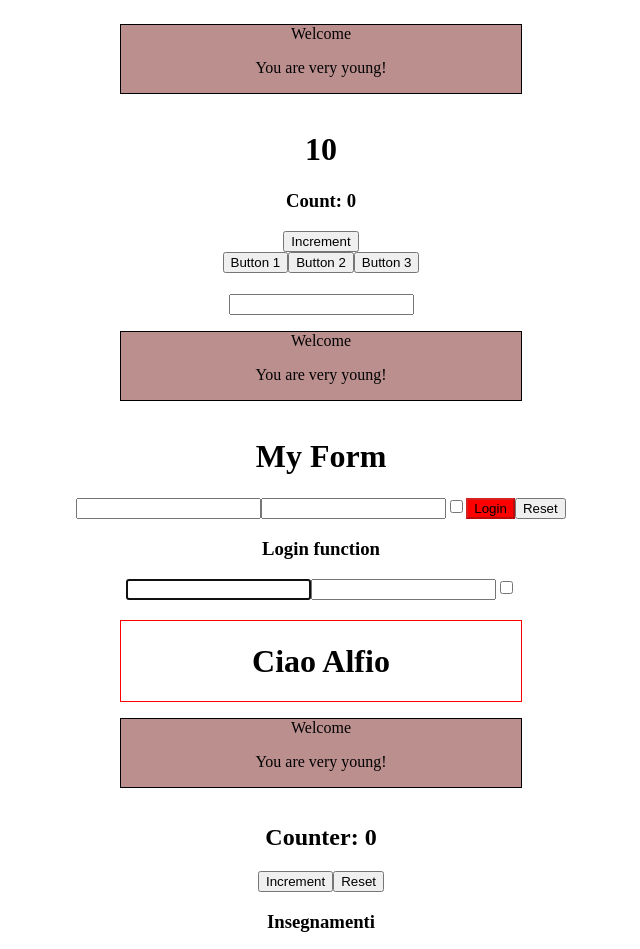
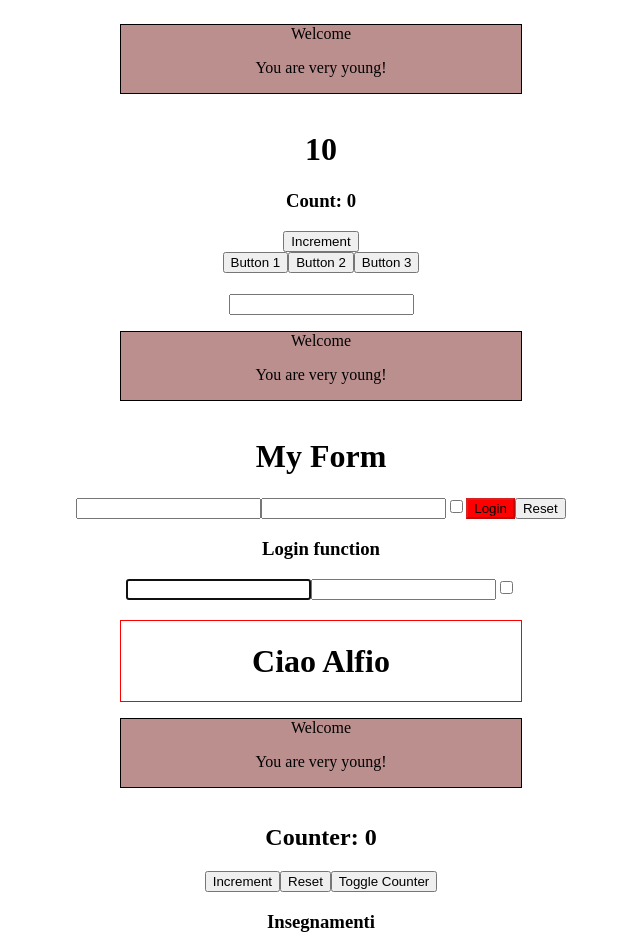
Before and after one commit to GiadaStracqualursi/react-exercises, a React (Create React App) app: page / in a window 1280 px wide. Shown: the top 949 px of the page, without its empty margins (319-959 px from the left). Built offline with nearby package versions, Linux system fonts and the light colour scheme.

Commit message:
useEffect -02

```diff
--- a/src/App.js
+++ b/src/App.js
@@ -15,6 +15,7 @@ import {Welcome} from './Welcome'
 import { WelcomeFunction } from './WelcomeFunction';
 
 function App() {
+
   return (
     <div className="App">
       <Welcome name={<strong>Alfio</strong>} age= {16} />
--- a/src/CounterFunction.js
+++ b/src/CounterFunction.js
@@ -4,7 +4,19 @@ export function CounterFunction({initialValue = 0}){
 
     const [counter, setCounter] = useState(initialValue)
 
-    useEffect(()=>{}, [counter])
+    useEffect(()=>{
+        console.log('I have mounted')
+        return()=>{
+            console.log('I have about to be unmounted')
+        }
+    }, [])
+
+    const [showCounter, setShowCounter] = useState (true)
+
+    function heandleToggleCounter(){
+        setShowCounter(s => !s)
+
+    }
 
     function heandleCounterIncrement(){
         setCounter(c=> c + 1)
@@ -19,6 +31,8 @@ export function CounterFunction({initialValue = 0}){
     <h2>Counter: {counter}</h2>
     <button onClick={heandleCounterIncrement}>Increment</button>
     <button onClick={heandleCounterReset}>Reset</button>
+    <button onClick={heandleToggleCounter}>Toggle Counter</button>
+    {showCounter && CounterFunction}
     </div>
     )
 }
```
